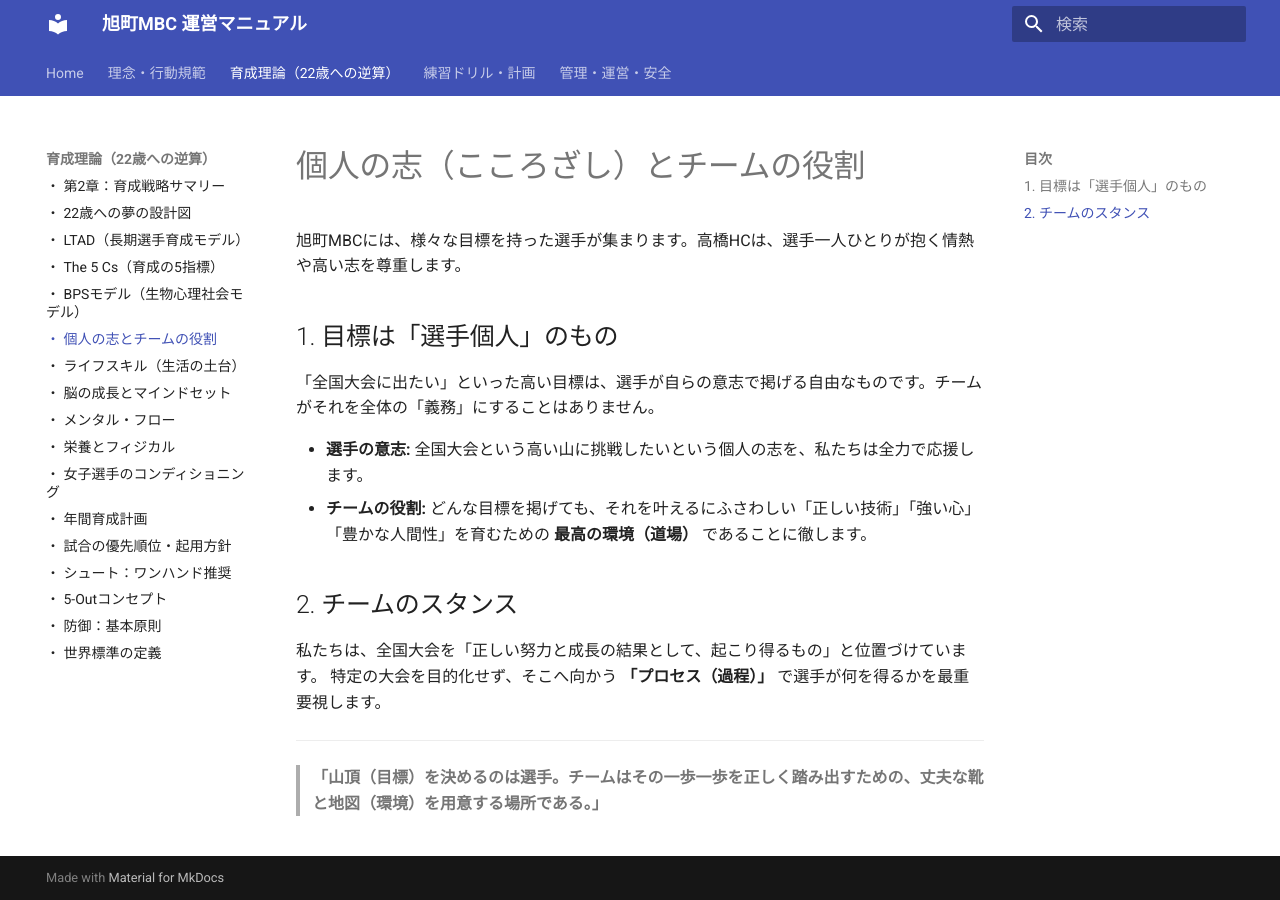
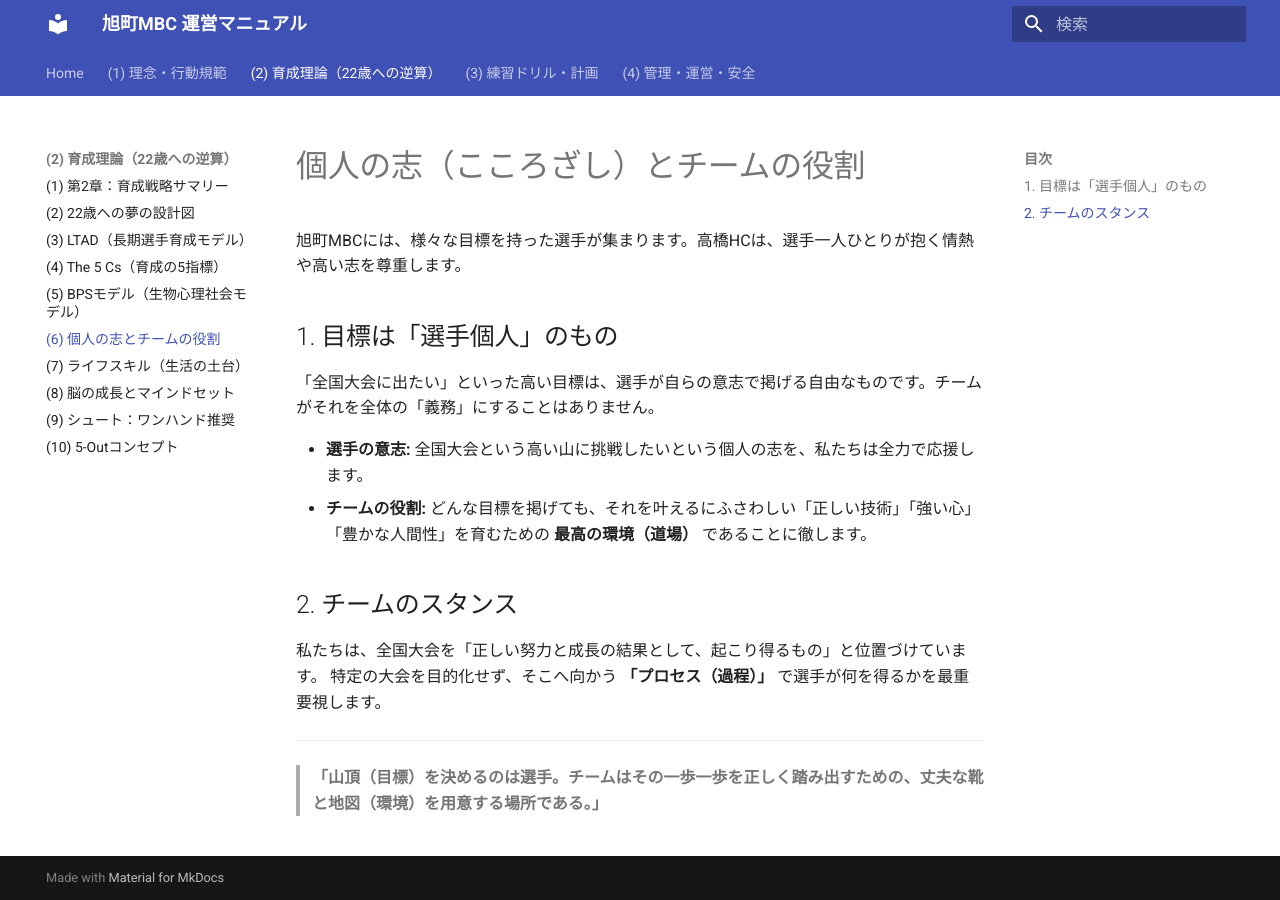
Before and after one commit to kawaiikumichan/asahicho-minibus-ops, an MkDocs documentation site: the page built from docs/01_Coaching_Logics/individual_goals.md, in a window 1280 px wide. Built offline with MkDocs 1.6.1 and Material for MkDocs 9.7.7, drawn with Linux system fonts in a browser that asks for light colours.

Commit message:
Update mkdocs.yml

```diff
--- a/mkdocs.yml
+++ b/mkdocs.yml
@@ -14,40 +14,26 @@ theme:
 
 nav:
   - Home: index.md
-  - "理念・行動規範":
-      - "・ 指導者行動規範": 00_Philosophy/coaching_code.md
-      - "・ FUN & GUN 哲学": 00_Philosophy/fun_and_gun.md
-  - "育成理論（22歳への逆算）":
-      - "・ 第2章：育成戦略サマリー": 01_Coaching_Logics/index.md
-      - "・ 22歳への夢の設計図": 01_Coaching_Logics/dream_blueprint.md
-      - "・ LTAD（長期選手育成モデル）": 01_Coaching_Logics/ltad.md
-      - "・ The 5 Cs（育成の5指標）": 01_Coaching_Logics/5cs.md
-      - "・ BPSモデル（生物心理社会モデル）": 01_Coaching_Logics/bps_model.md
-      - "・ 個人の志とチームの役割": 01_Coaching_Logics/individual_goals.md
-      - "・ ライフスキル（生活の土台）": 01_Coaching_Logics/life_skills.md
-      - "・ 脳の成長とマインドセット": 01_Coaching_Logics/growth_mindset.md
-      - "・ メンタル・フロー": 01_Coaching_Logics/mental_flow.md
-      - "・ 栄養とフィジカル": 01_Coaching_Logics/nutrition.md
-      - "・ 女子選手のコンディショニング": 01_Coaching_Logics/female_athlete.md
-      - "・ 年間育成計画": 01_Coaching_Logics/annual_plan.md
-      - "・ 試合の優先順位・起用方針": 01_Coaching_Logics/game_policy.md
-      - "・ シュート：ワンハンド推奨": 01_Coaching_Logics/shooting_standard.md
-      - "・ 5-Outコンセプト": 01_Coaching_Logics/5out.md
-      - "・ 防御：基本原則": 01_Coaching_Logics/defense_basic.md
-      - "・ 世界標準の定義": 01_Coaching_Logics/world_standards.md
-  - "練習ドリル・計画":
-      - "・ 練習メニューの組み立て方": 02_Training_Drills/practice_planning.md
-      - "・ 基本練習 (Basics)": 02_Training_Drills/basics.md
-      - "・ コーディネーション": 02_Training_Drills/coordination.md
-      - "・ 5アウト基礎ドリル": 02_Training_Drills/5out_basics.md
-  - "管理・運営・安全":
-      - "・ 支部組織・理事職務": 03_Operations/organization.md
-      - "・ 緊急時対応(EAP)": 03_Operations/eap.md
-      - "・ 保護者ガイドライン": 03_Operations/parents_guide.md
-      - "・ チームルール（選手）": 03_Operations/team_rules_player.md
-      - "・ チームルール（保護者）": 03_Operations/team_rules_parent.md
-      - "・ 練習試合 主催手順": 03_Operations/hosting_practice_match.md
-      - "・ 大会協力業務": 03_Operations/tournament_duty.md
-      - "・ 遠征先のマナー": 03_Operations/away_game_etiquette.md
-      - "・ TOマニュアル": 03_Operations/to_manual.md
-      - "・ 送迎・安全ルール": 03_Operations/transport_safety.md
+  - "(1) 理念・行動規範":
+      - "(1) 指導者行動規範": 00_Philosophy/coaching_code.md
+      - "(2) FUN & GUN 哲学": 00_Philosophy/fun_and_gun.md
+  - "(2) 育成理論（22歳への逆算）":
+      - "(1) 第2章：育成戦略サマリー": 01_Coaching_Logics/index.md
+      - "(2) 22歳への夢の設計図": 01_Coaching_Logics/dream_blueprint.md
+      - "(3) LTAD（長期選手育成モデル）": 01_Coaching_Logics/ltad.md
+      - "(4) The 5 Cs（育成の5指標）": 01_Coaching_Logics/5cs.md
+      - "(5) BPSモデル（生物心理社会モデル）": 01_Coaching_Logics/bps_model.md
+      - "(6) 個人の志とチームの役割": 01_Coaching_Logics/individual_goals.md
+      - "(7) ライフスキル（生活の土台）": 01_Coaching_Logics/life_skills.md
+      - "(8) 脳の成長とマインドセット": 01_Coaching_Logics/growth_mindset.md
+      - "(9) シュート：ワンハンド推奨": 01_Coaching_Logics/shooting_standard.md
+      - "(10) 5-Outコンセプト": 01_Coaching_Logics/5out.md
+  - "(3) 練習ドリル・計画":
+      - "(1) 練習メニューの組み立て方": 02_Training_Drills/practice_planning.md
+      - "(2) 基本練習 (Basics)": 02_Training_Drills/basics.md
+      - "(3) 5アウト基礎ドリル": 02_Training_Drills/5out_basics.md
+  - "(4) 管理・運営・安全":
+      - "(1) 支部組織・理事職務": 03_Operations/organization.md
+      - "(2) 緊急時対応(EAP)": 03_Operations/eap.md
+      - "(3) チームルール（選手）": 03_Operations/team_rules_player.md
+      - "(4) 送迎・安全ルール": 03_Operations/transport_safety.md
```
